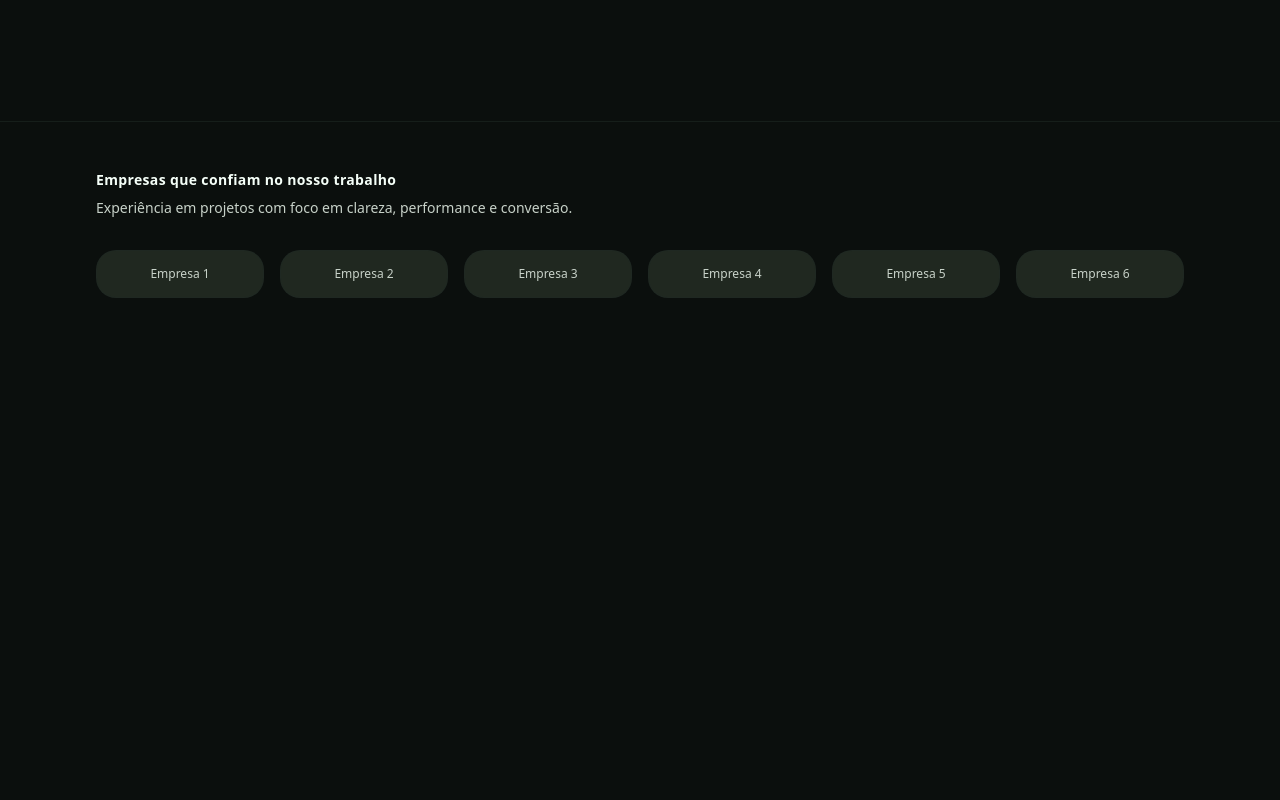
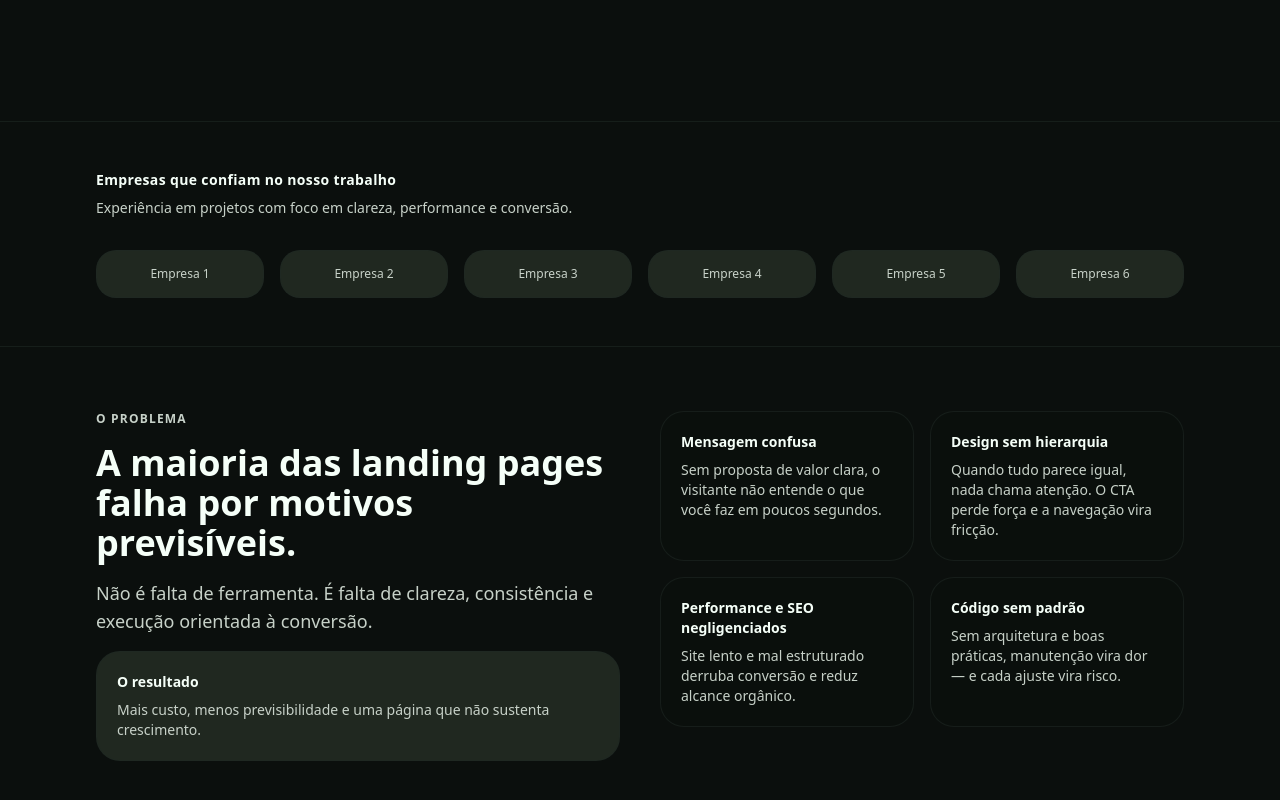
Before and after one commit to LeonardoAlbano/epigraphe-LP, a Next.js app: page / in a window 1280 px wide. Shown: the part 546-1346 px from the top of the page. Before the commit the page ends 892 px from the top, so only its background shows below. Built offline with nearby package versions, Linux system fonts and the light colour scheme.

Commit message:
feat(marketing): render problem section

```diff
--- a/src/features/marketing/ui/landing-page.tsx
+++ b/src/features/marketing/ui/landing-page.tsx
@@ -1,11 +1,13 @@
 import { HeroSection } from "@/features/marketing/ui/components/sections/hero-section";
 import { CompaniesSection } from "./components/sections/companies-section";
+import { ProblemSection } from "./components/sections/problem-section";
 
 export function LandingPage() {
   return (
     <section>
       <HeroSection />
       <CompaniesSection />
+      <ProblemSection />
     </section>
   );
 }
```
